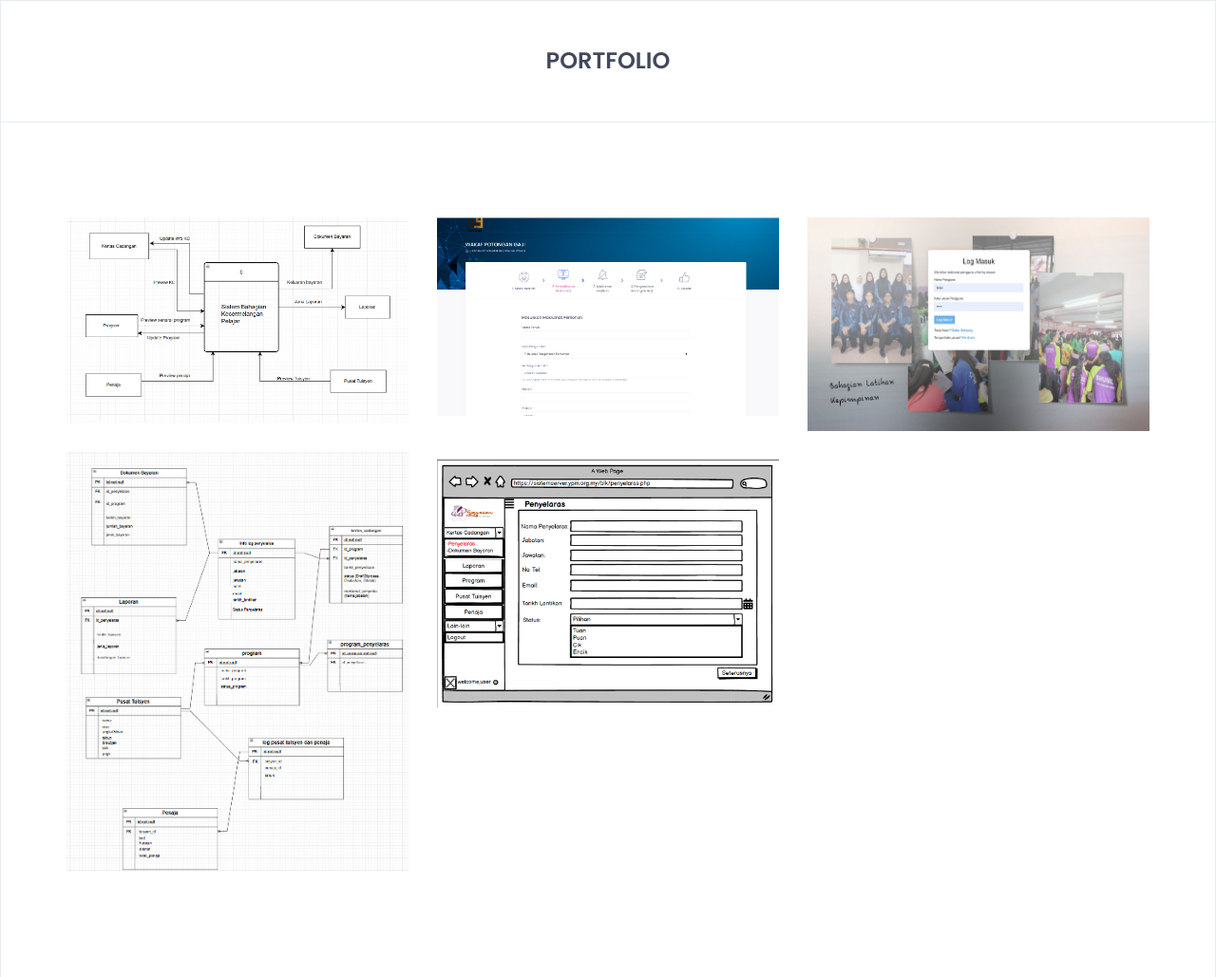
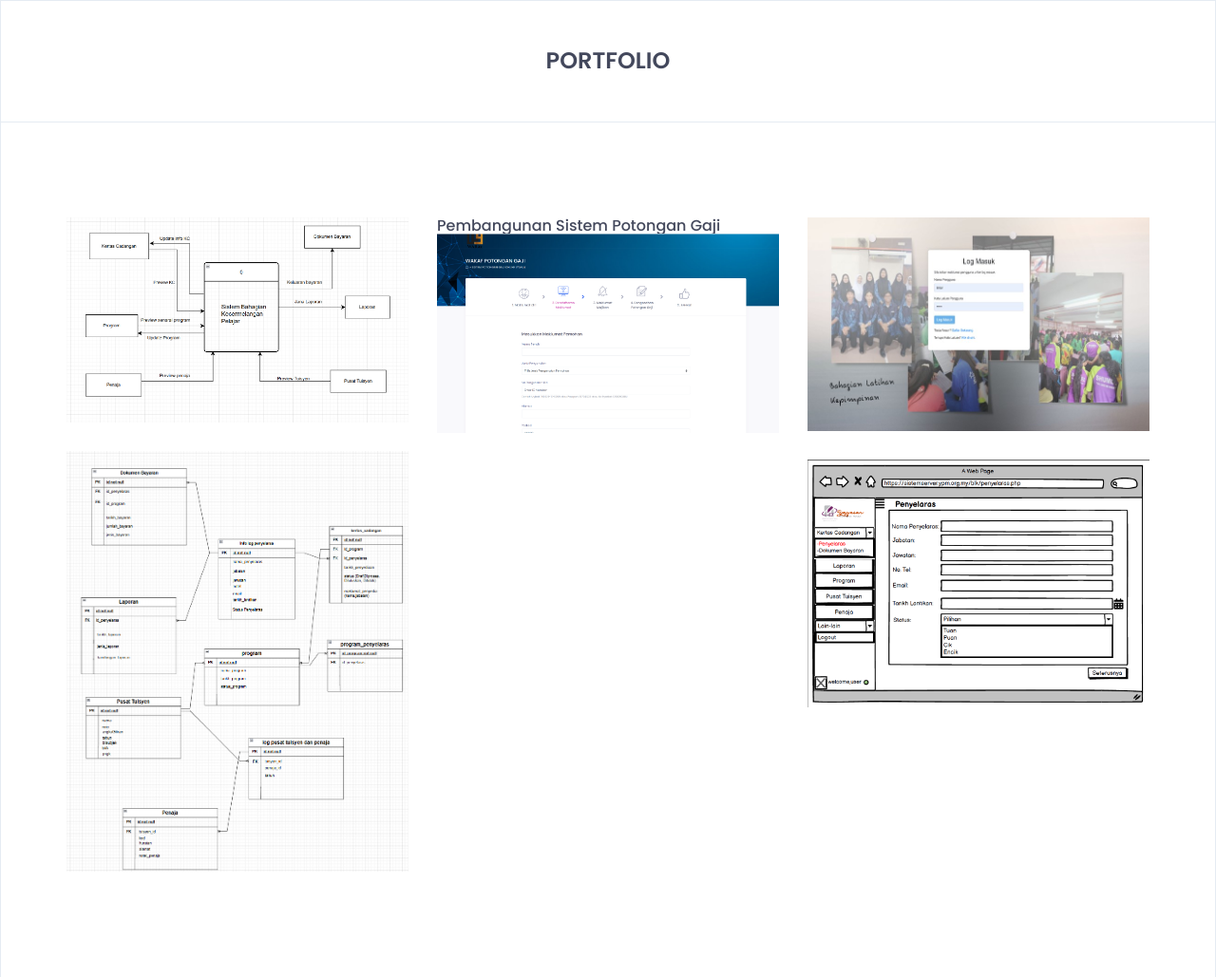
Before and after one commit to shahiraN1998/portfolio-shahira, a plain HTML site: page index.html in a window 1280 px wide. Shown: the part 4378-5407 px from the top of the page at 95% size. Drawn offline with nearby package versions, Linux system fonts and the light colour scheme; files whose address does not match are found by name.

Commit message:
Update index.html

```diff
--- a/index.html
+++ b/index.html
@@ -545,6 +545,7 @@
 
 								<div class="col-sm-4">
 									<div class="item">
+										<h2>Pembangunan Sistem Potongan Gaji</h2>
 										<img src="assets/images/portfolio/pg.png" alt="portfolio image"/>
 										<div class="isotope-overlay">
 											<a href="https://sistemserver.ypm.org.my/warak/potongan%20gaji/carianIC.php">
```
